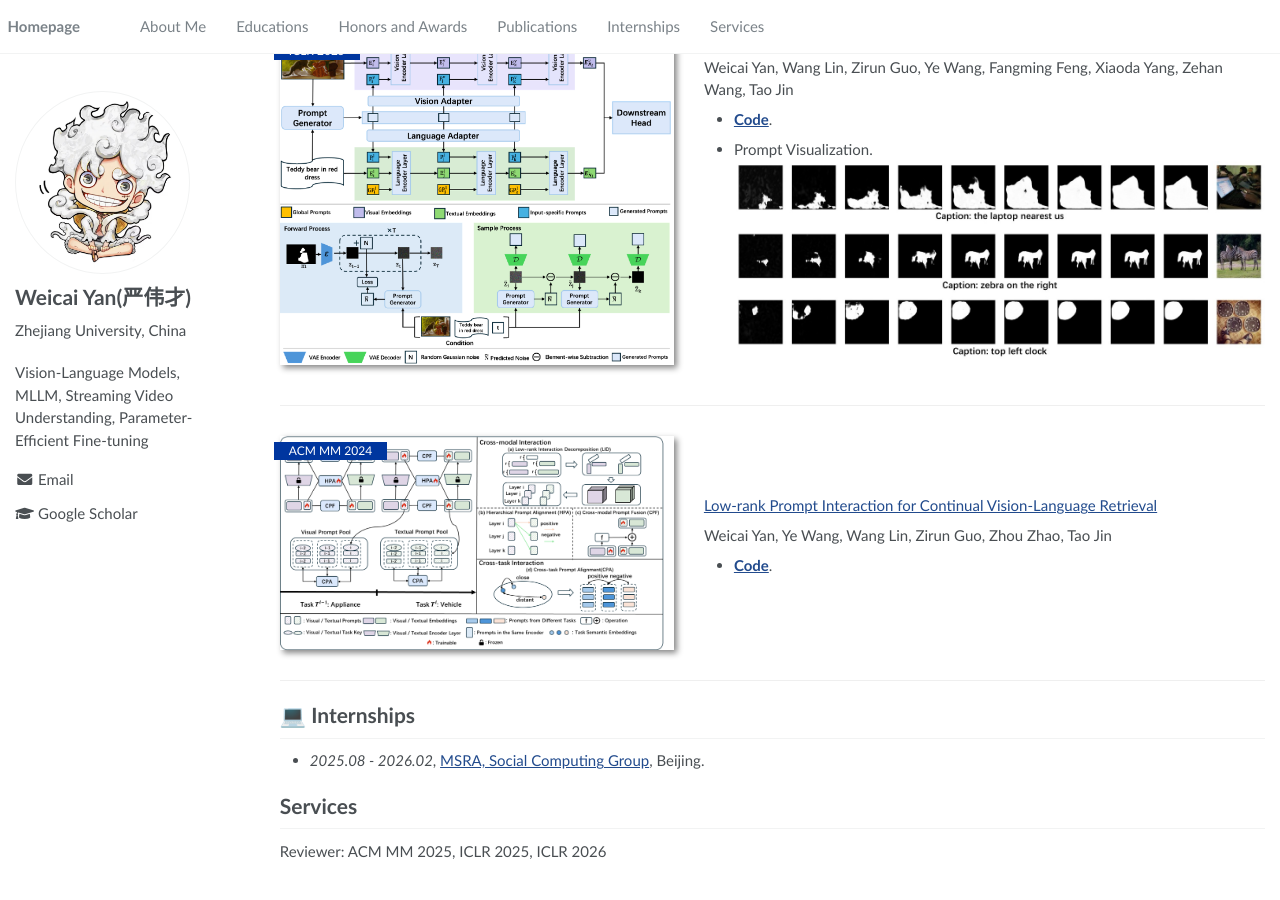
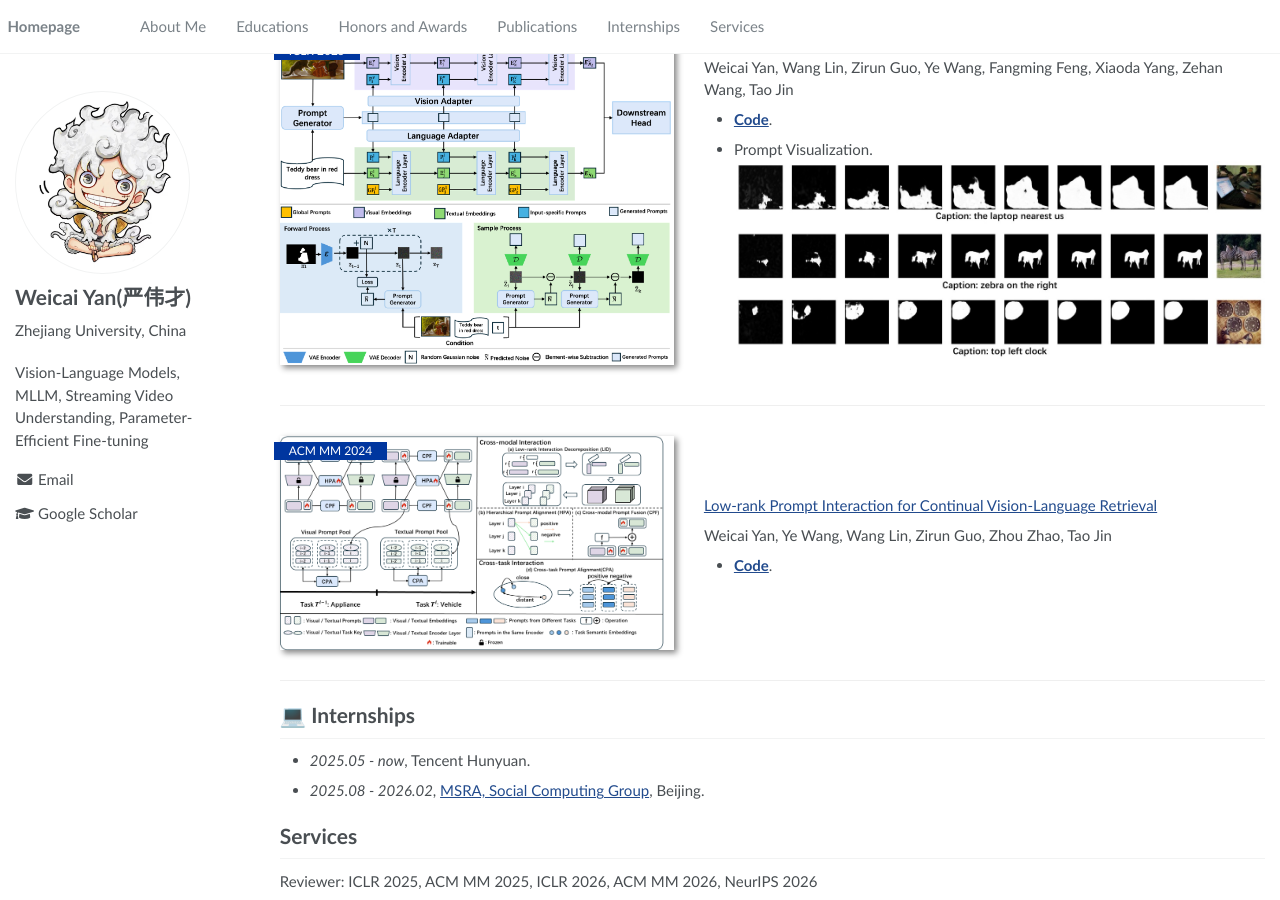
Before and after one commit to Kelvin-ywc/Kelvin-ywc.github.io, a Jekyll site: the page built from _pages/about.md, in a window 1280 px wide and 900 px high, scrolled down 1152 px. Built offline with Jekyll 4.4.1, drawn with Linux system fonts in a browser that asks for light colours; before the commit the page ends 2022 px from its top, so only the background shows below that.

Commit message:
Update about.md

```diff
--- a/_pages/about.md
+++ b/_pages/about.md
@@ -101,8 +101,9 @@ Weicai Yan, Ye Wang, Wang Lin, Zirun Guo, Zhou Zhao, Tao Jin
 
 
 # 💻 Internships
+- *2025.05 - now*, Tencent Hunyuan.
 - *2025.08 - 2026.02*, [MSRA, Social Computing Group](https://www.microsoft.com/en-us/research/group/social-computing-beijing/), Beijing.
 
 <span id="-services"></span>
 # Services
-Reviewer: ACM MM 2025, ICLR 2025, ICLR 2026
+Reviewer: ICLR 2025, ACM MM 2025, ICLR 2026, ACM MM 2026, NeurIPS 2026
```
